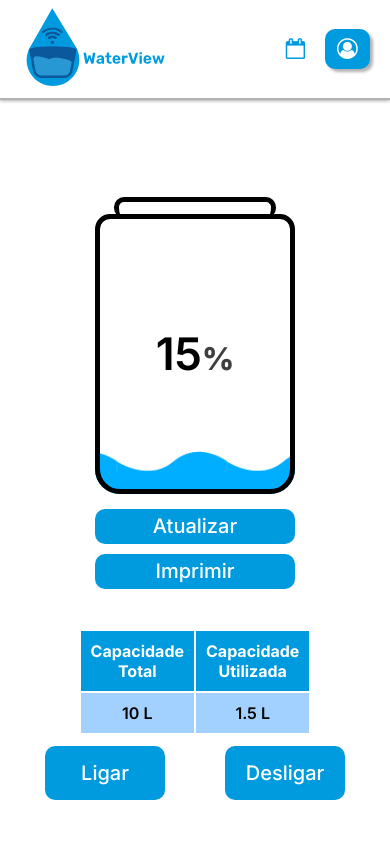
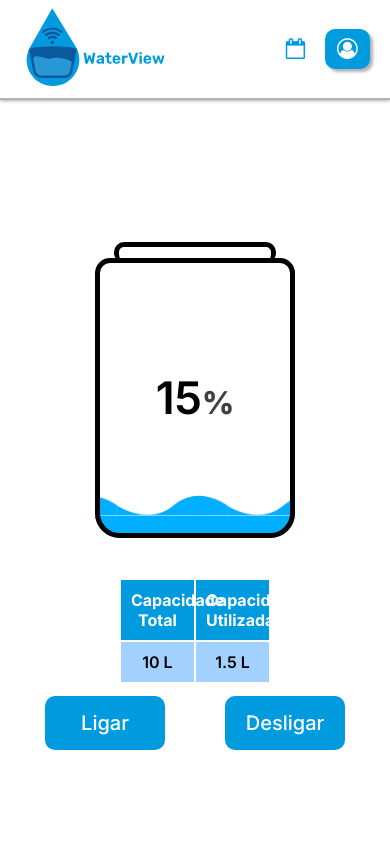
Before and after one commit to StivenF0/Projeto-Oficina4, a PHP site: page / in a window 390 px wide. Run offline with PHP 8.4, Linux system fonts and the light colour scheme.

Commit message:
little changes

```diff
--- a/index.php
+++ b/index.php
@@ -67,11 +67,6 @@
                     </div>
                     <div class="percent" id="progressValue">50</div>
                 </div>
-
-                <div class="buttons">
-                    <button>Atualizar</button>
-                    <button>Imprimir</button>
-                </div>
             </div>
             <div class="row capacity">
                 <div class="info">
--- a/styles/index.css
+++ b/styles/index.css
@@ -9,17 +9,18 @@ main {
     flex-direction: column;
     padding-top: 30px;
     padding-left: 20px;
+    padding-bottom: 40px;
     overflow: hidden;
 }
 
 main .row {
     display: flex;
     justify-content: center;
-    align-items: center;
+    align-content: center;
 }
 
 main > * {
-    transform: translateY(-5px);
+    transform: translateY(12px);
 }
 
 main .tank-graphic {
@@ -139,7 +140,6 @@ main .buttons button {
     transition: 200ms;
 }
 
-main .buttons button:hover,
 main .btn-on-off button:hover {
     background-color: var(--secondary-color);
     color: cornflowerblue;
@@ -151,6 +151,7 @@ main .capacity {
 
 main .capacity .info table {
     width: 39vw;
+    table-layout: fixed;
     /* border-collapse: collapse; */
 }
 
@@ -180,13 +181,6 @@ main .capacity .info table tbody td {
     main .row {
         flex-direction: column;
     }
-    main .row .buttons {
-        width: 200px;
-        margin: 15px 0 0 0;
-    }
-    main .row .buttons button {
-        height: 35px;
-    }
 }
 
 /* ANIMATION */
```
